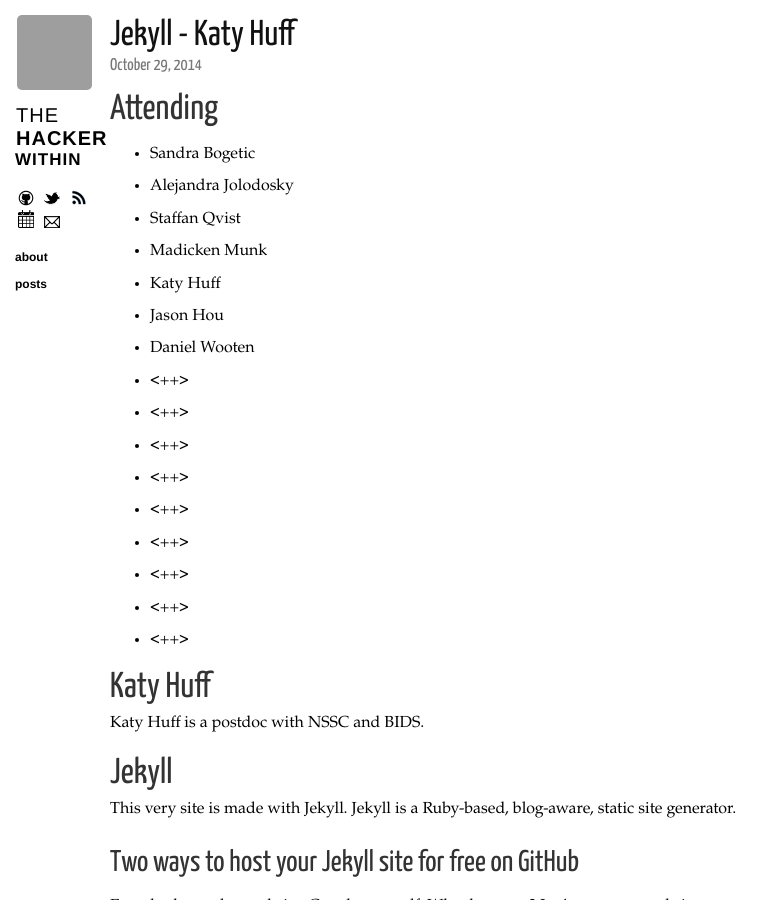
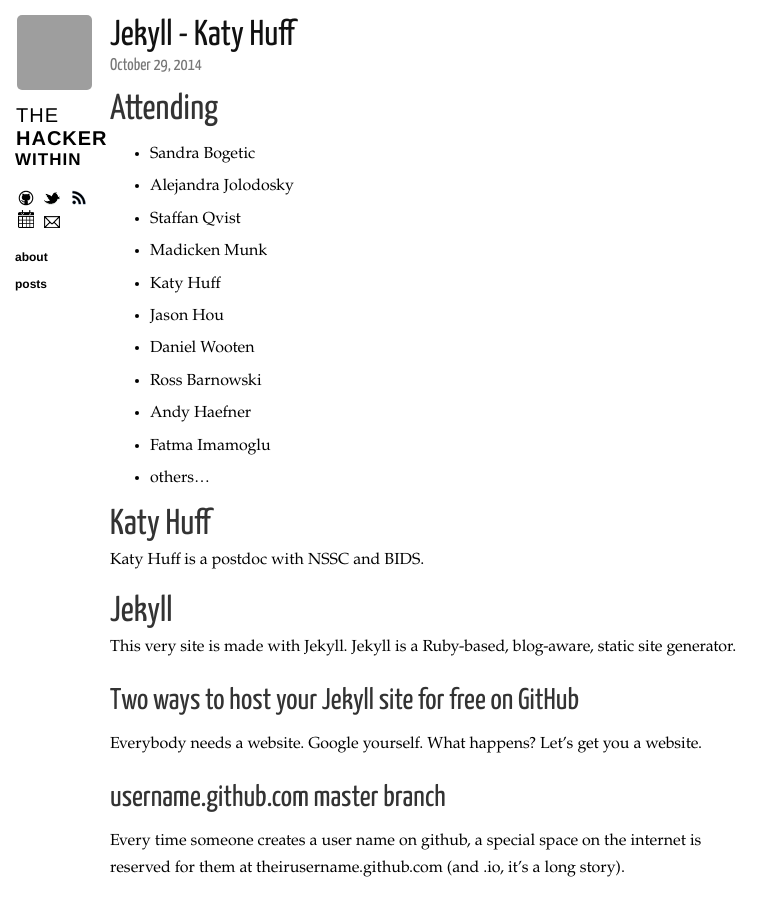
Before and after one commit to thehackerwithin/berkeley, a Jekyll site: the page built from _posts/2014-10-29-jekyll.markdown, in a window 1280 px wide and 900 px high. Shown: the whole window, without its empty margins (0-781 px from the left). Built offline with Jekyll 4.4.1, drawn with Linux system fonts in a browser that asks for light colours; nearby versions of some CDN libraries; Markdown is read by kramdown in place of the engine named in the settings; comment, search, counter and statistics services are not loaded; grey boxes are pictures that could not be loaded.

Commit message:
additional folks

```diff
--- a/_posts/2014-10-29-jekyll.markdown
+++ b/_posts/2014-10-29-jekyll.markdown
@@ -15,15 +15,10 @@
 - Katy Huff
 - Jason Hou
 - Daniel Wooten
-- <++>
-- <++>
-- <++>
-- <++>
-- <++>
-- <++>
-- <++>
-- <++>
-- <++>
+- Ross Barnowski
+- Andy Haefner
+- Fatma Imamoglu
+- others...
 
 # Katy Huff
 
```
